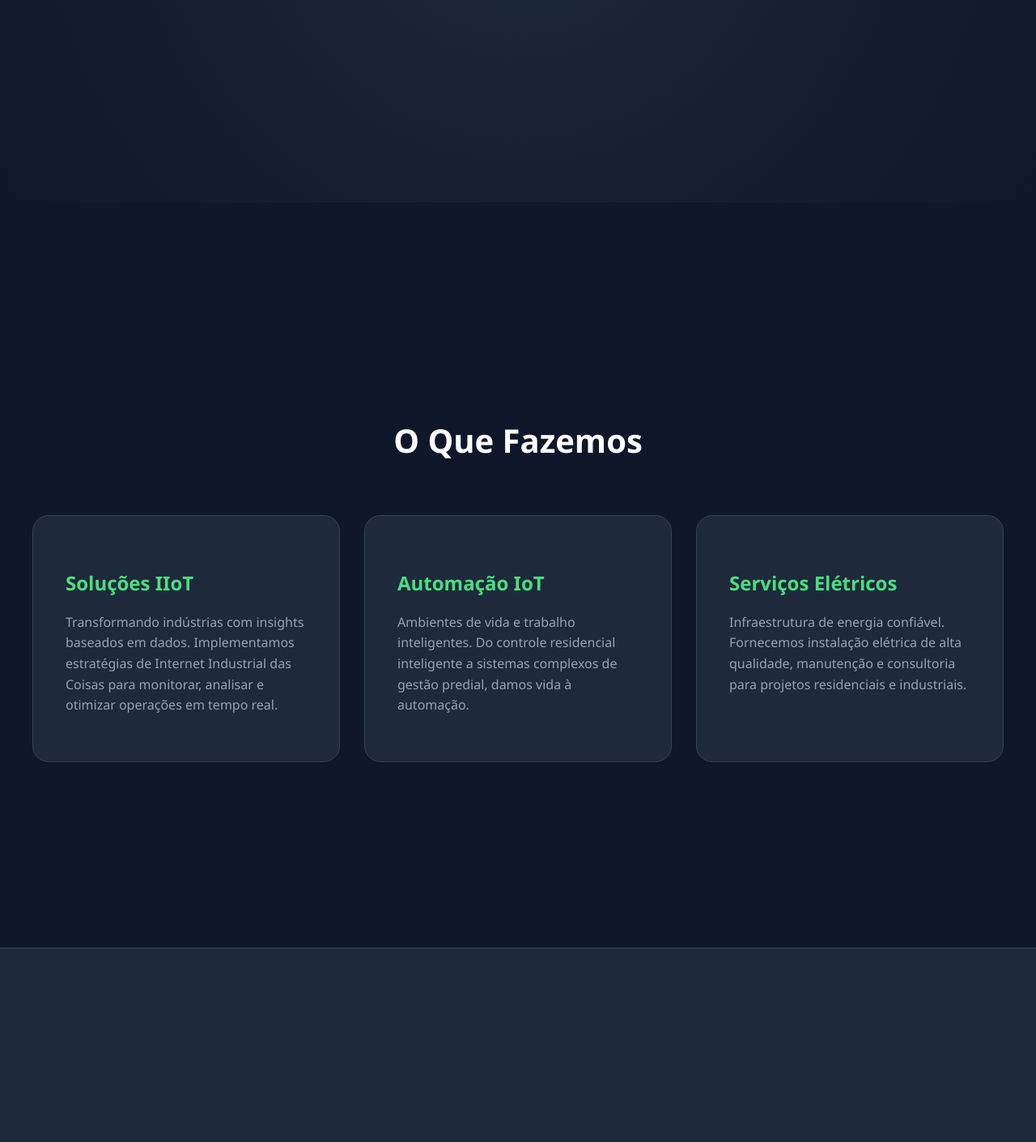
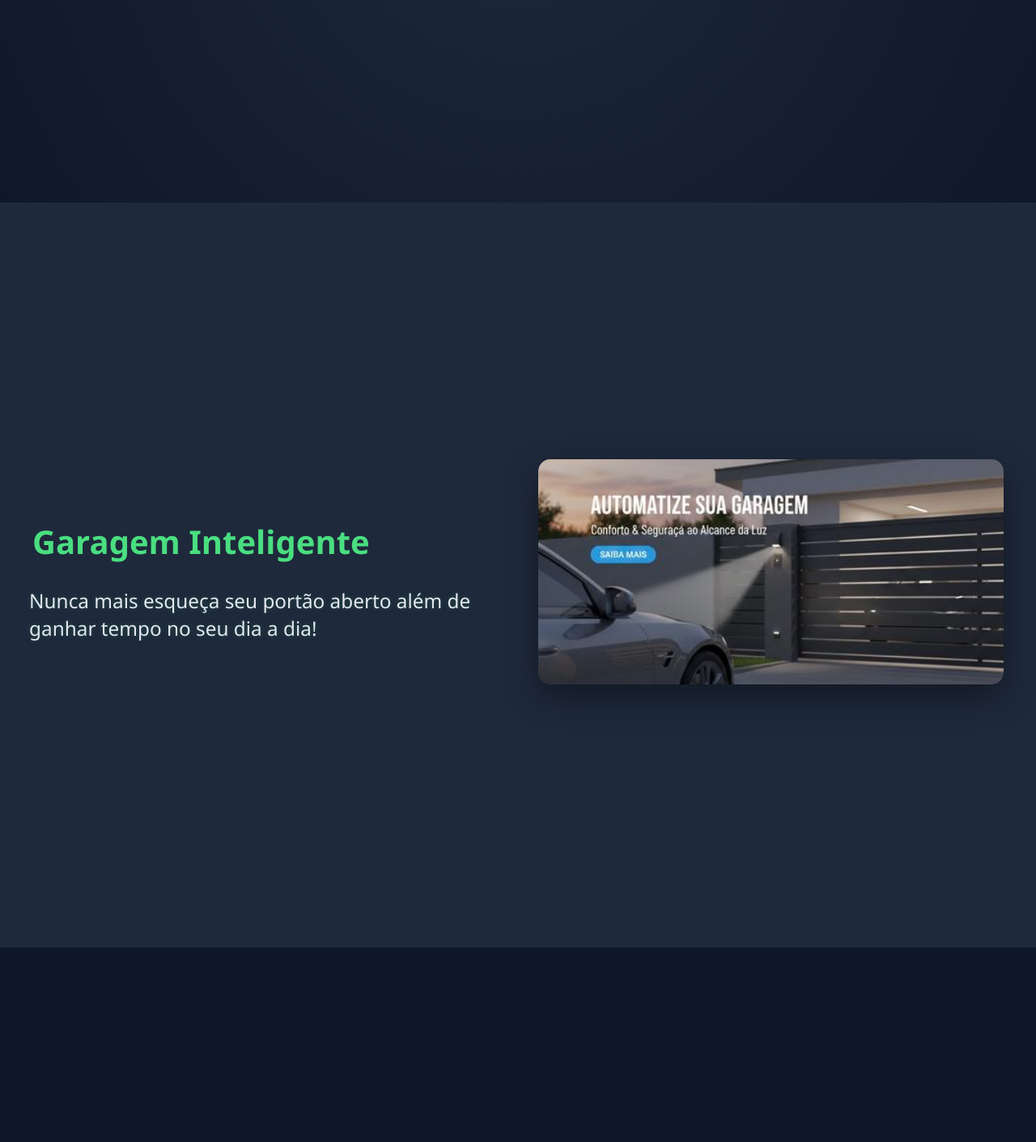
Before and after one commit to WGuiotti/meu-projeto-flask, a Flask app: page / in a window 1280 px wide. Shown: the part 687-2097 px from the top of the page at 81% size. Run offline with Flask 3, Linux system fonts and the light colour scheme.

Commit message:
Colocando uma imagem de Garagem Inteligente

```diff
--- a/app.py
+++ b/app.py
@@ -15,6 +15,9 @@ translations = {
         'btn_about': 'Sobre Nós',
         'hero_h1': 'Inovando o Futuro',
         'hero_p': 'Conectando Casas, Edifícios e Indústrias através de IIoT avançada, Automação e Engenharia Elétrica.',
+        'garage_h2': 'Garagem Inteligente',
+        'garage_p': 'Nunca mais esqueça seu portão aberto além de ganhar tempo no seu dia a dia!',
+        'garage_alt': 'Controle de portão de garagem inteligente via aplicativo',
         'btn_services': 'Nossos Serviços',
         'section_services': 'O Que Fazemos',
         'card1_title': 'Soluções IIoT',
@@ -36,6 +39,9 @@ translations = {
         'btn_about': 'About Us',
         'hero_h1': 'Innovating the Future',
         'hero_p': 'Connecting Homes, Buildings, and Industries through advanced IIoT, Automation, and Electrical Engineering.',
+        'garage_h2': 'Smart Garage',
+        'garage_p': 'Never forget your gate open again and save time in your daily life!',
+        'garage_alt': 'Smart garage gate control via app',
         'btn_services': 'Our Services',
         'section_services': 'What We Do',
         'card1_title': 'IIoT Solutions',
@@ -57,6 +63,9 @@ translations = {
         'btn_about': 'Sobre Nosotros',
         'hero_h1': 'Innovando el Futuro',
         'hero_p': 'Conectando Hogares, Edificios e Industrias a través de IIoT avanzada, Automatización e Ingeniería Eléctrica.',
+        'garage_h2': 'Garaje Inteligente',
+        'garage_p': '¡Nunca más olvides tu portón abierto y ahorra tiempo en tu día a día!',
+        'garage_alt': 'Control de portón de garaje inteligente vía app',
         'btn_services': 'Nuestros Servicios',
         'section_services': 'Lo Que Hacemos',
         'card1_title': 'Soluciones IIoT',
--- a/static/css/style.css
+++ b/static/css/style.css
@@ -118,6 +118,65 @@ nav {
     background-color: #fff;
 }
 
+/* Garage Feature Section */
+.garage-feature {
+    min-height: 100vh;
+    display: flex;
+    align-items: center;
+    background-color: var(--card-bg); /* Distinct background for contrast */
+    padding: 60px 0;
+}
+
+.garage-container {
+    display: flex;
+    align-items: center;
+    justify-content: space-between;
+    gap: 50px;
+}
+
+.garage-text {
+    flex: 1;
+    text-align: left;
+}
+
+.garage-text h2 {
+    font-size: 2.5rem;
+    color: var(--iiot-color);
+    margin-bottom: 20px;
+}
+
+.garage-text p {
+    font-size: 1.5rem;
+    color: var(--text-color);
+    line-height: 1.4;
+}
+
+/* Animation for CX - Draws attention to the value proposition */
+.animated-cta {
+    animation: pulse 3s infinite;
+}
+
+@keyframes pulse {
+    0% { transform: scale(1); }
+    50% { transform: scale(1.02); text-shadow: 0 0 10px rgba(74, 222, 128, 0.3); }
+    100% { transform: scale(1); }
+}
+
+.garage-image {
+    flex: 1;
+}
+
+.garage-image img {
+    width: 100%;
+    border-radius: 15px;
+    box-shadow: 0 15px 40px rgba(0,0,0,0.4);
+    transition: transform 0.4s ease;
+}
+
+.garage-image img:hover {
+    transform: scale(1.03);
+}
+
 .services {
     min-height: 100vh;
     display: flex;
@@ -194,4 +253,13 @@ footer { text-align: center; padding: 40px 0; color: #64748b; margin-top: 50px;
 @media (max-width: 768px) {
     .hero h1 { font-size: 2.5rem; }
     .brand-logo { font-size: 1.8rem; }
+
+    .garage-container {
+        flex-direction: column;
+        text-align: center;
+    }
+    .garage-text {
+        text-align: center;
+        margin-bottom: 30px;
+    }
 }
--- a/templates/index.html
+++ b/templates/index.html
@@ -39,6 +39,19 @@
             <h1>{{ text.hero_h1 }}</h1>
             <p>{{ text.hero_p }}</p>
             <a href="#services" class="btn">{{ text.btn_services }}</a>
+        </div>
+    </section>
+
+    <!-- Garage Feature Section (CX & SEO Optimized) -->
+    <section class="garage-feature">
+        <div class="container garage-container">
+            <div class="garage-text">
+                <h2>{{ text.garage_h2 }}</h2>
+                <p class="animated-cta">{{ text.garage_p }}</p>
+            </div>
+            <div class="garage-image">
+                <img src="{{ url_for('static', filename='img/garagem.jpg') }}" alt="{{ text.garage_alt }}" loading="lazy">
+            </div>
         </div>
     </section>
 
```
Also changed, not shown: static/img/garagem.jpg (renamed from static/img/Garagem.jpg).
